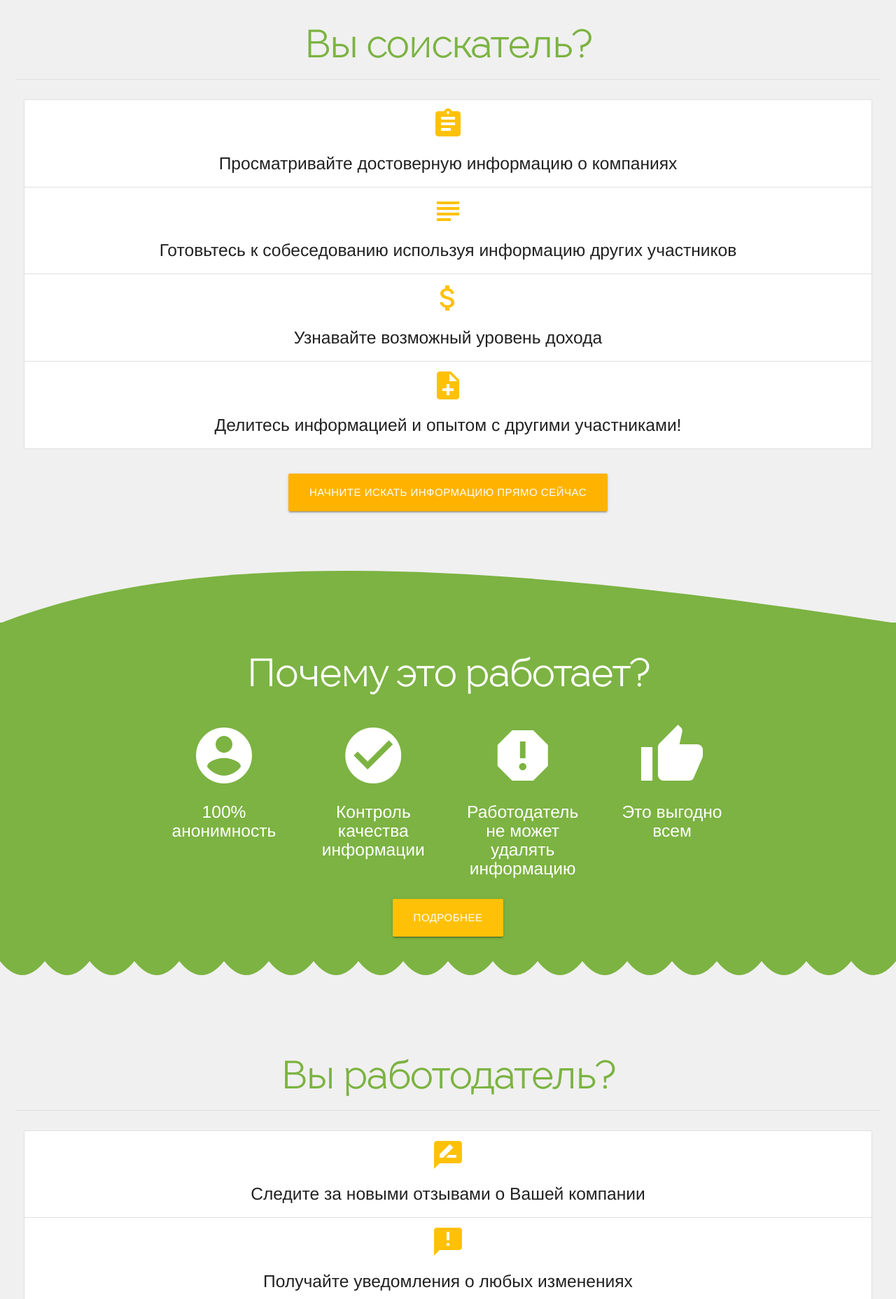
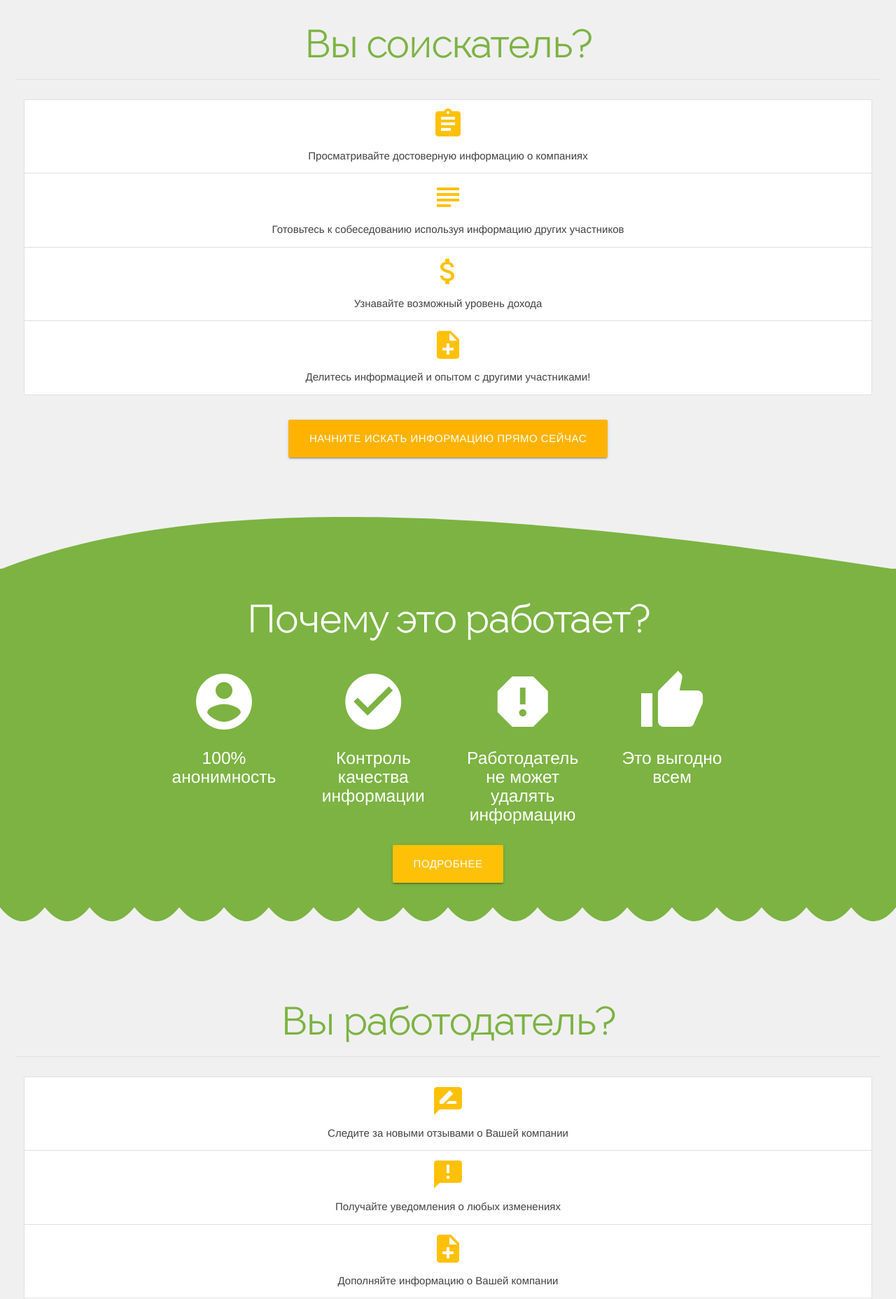
Before and after one commit to Lookyan/goodwork, a Django app: page / in a window 1280 px wide. Shown: the part 1799-3656 px from the top of the page at 70% size. Run offline with Django 3.2, Linux system fonts and the light colour scheme; some libraries are stand-ins or nearby versions; some web fonts are replaced.

Commit message:
collection text

```diff
--- a/templates/main.html
+++ b/templates/main.html
@@ -132,10 +132,10 @@
                 <div class="row">
                     <div class="col s12">
                         <ul class="collection">
-                          <li class="collection-item center-align"><i class="material-icons amber-text md-48">assignment</i><h5>Просматривайте достоверную информацию о компаниях</h5></li>
-                          <li class="collection-item center-align"><i class="material-icons amber-text md-48">subject</i><h5>Готовьтесь к собеседованию используя информацию других участников</h5></li>
-                          <li class="collection-item center-align"><i class="material-icons amber-text md-48">attach_money</i><h5>Узнавайте возможный уровень дохода</h5></li>
-                          <li class="collection-item center-align"><i class="material-icons amber-text md-48">note_add</i><h5>Делитесь информацией и опытом с другими участниками!</h5></li>
+                          <li class="collection-item center-align"><i class="material-icons amber-text md-48">assignment</i><h6 class="grey-text text-darken-3">Просматривайте достоверную информацию о компаниях</h6></li>
+                          <li class="collection-item center-align"><i class="material-icons amber-text md-48">subject</i><h6 class="grey-text text-darken-3">Готовьтесь к собеседованию используя информацию других участников</h6></li>
+                          <li class="collection-item center-align"><i class="material-icons amber-text md-48">attach_money</i><h6 class="grey-text text-darken-3">Узнавайте возможный уровень дохода</h6></li>
+                          <li class="collection-item center-align"><i class="material-icons amber-text md-48">note_add</i><h6 class="grey-text text-darken-3">Делитесь информацией и опытом с другими участниками!</h6></li>
                         </ul>
                     </div>
                 </div>
@@ -219,10 +219,10 @@
                 <div class="row">
                     <div class="col s12">
                         <ul class="collection">
-                          <li class="collection-item center-align"><i class="material-icons amber-text md-48">rate_review</i><h5>Следите за новыми отзывами о Вашей компании</h5></li>
-                          <li class="collection-item center-align"><i class="material-icons amber-text md-48">announcement</i><h5>Получайте уведомления о любых изменениях</h5></li>
-                          <li class="collection-item center-align"><i class="material-icons amber-text md-48">note_add</i><h5>Дополняйте информацию о Вашей компании</h5></li>
-                          <li class="collection-item center-align"><i class="material-icons amber-text md-48">reply</i><h5>Изменить или удалить отзыв нельзя, но можно ответить на него</h5></li>
+                          <li class="collection-item center-align"><i class="material-icons amber-text md-48">rate_review</i><h6 class="grey-text text-darken-3">Следите за новыми отзывами о Вашей компании</h6></li>
+                          <li class="collection-item center-align"><i class="material-icons amber-text md-48">announcement</i><h6 class="grey-text text-darken-3">Получайте уведомления о любых изменениях</h6></li>
+                          <li class="collection-item center-align"><i class="material-icons amber-text md-48">note_add</i><h6 class="grey-text text-darken-3">Дополняйте информацию о Вашей компании</h6></li>
+                          <li class="collection-item center-align"><i class="material-icons amber-text md-48">reply</i><h6 class="grey-text text-darken-3">Изменить или удалить отзыв нельзя, но можно ответить на него</h6></li>
                         </ul>
                     </div>
                 </div>
```
